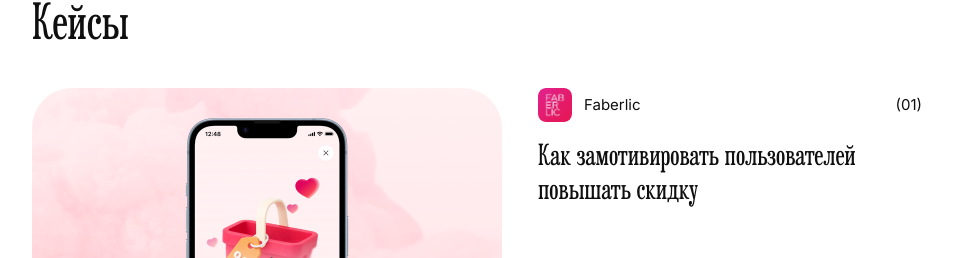
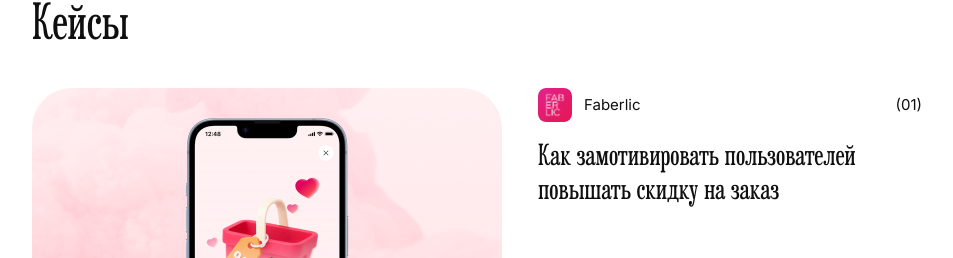
Before and after one commit to Alexdis1232/Portfolio, a Next.js app: page / in a window 1280 px wide. Shown: the part 1546-1804 px from the top of the page, without its empty margins (163-1116 px from the left). Built offline with nearby package versions, Linux system fonts and the light colour scheme.

Commit message:
Faberlic: update homepage card title wording

```diff
--- a/src/data/projects.ts
+++ b/src/data/projects.ts
@@ -22,7 +22,7 @@ export const projects: Project[] = [
     logo: "/faberlic.png",
     company: "Faberlic",
     number: "(01)",
-    title: "Как замотивировать пользователей повышать скидку",
+    title: "Как замотивировать пользователей повышать скидку на заказ",
     info: [
       { label: "Год", value: "©2025" },
       { label: "Девайс", value: "Mobile" },
```
